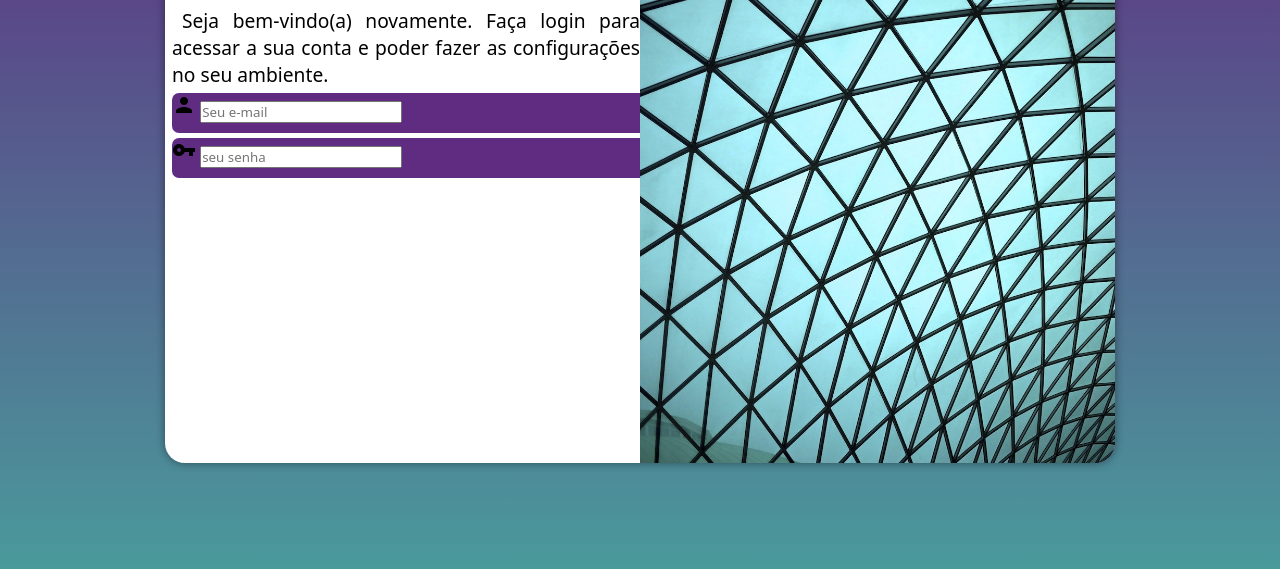
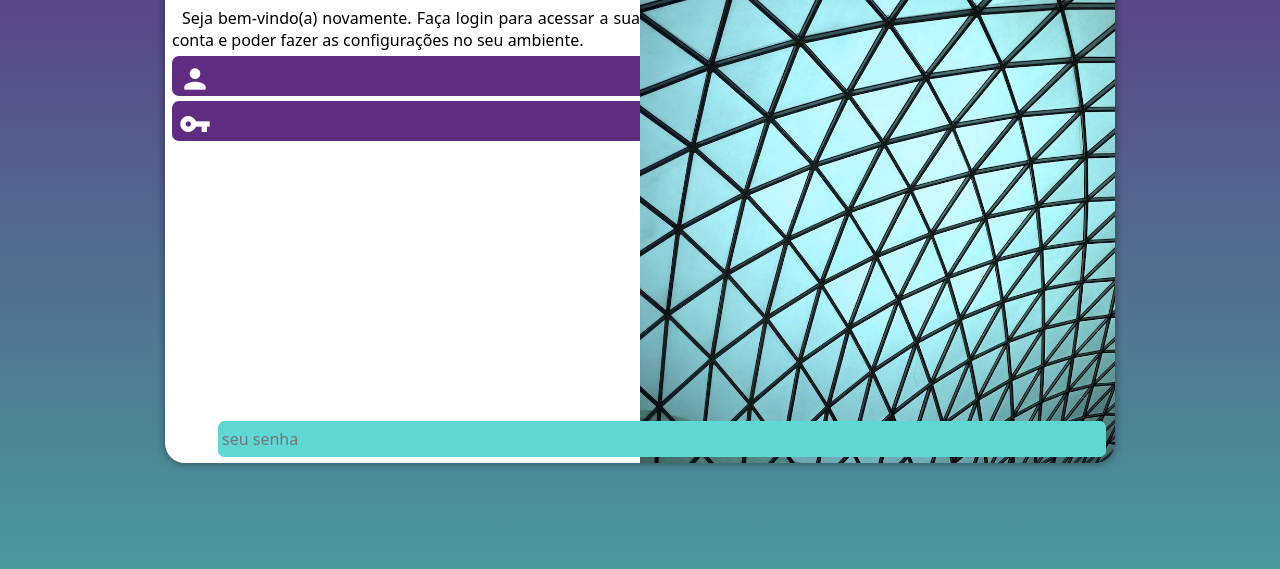
Before and after one commit to WillieSantos/projeto-login, a plain HTML site: page index.html in a window 1280 px wide. Shown: the part 187-756 px from the top of the page. Drawn offline with Linux system fonts and the light colour scheme.

Commit message:
att projeto-login

```diff
--- a/estilos/midia-query.css
+++ b/estilos/midia-query.css
@@ -33,11 +33,12 @@
 
     section#login {
         width: 950px;
+
     }
 
     section#login > div#imagem {
         float: right;
-        width: 50%;
+        width:50%;
         height: 100%;
     }
 
@@ -51,7 +52,7 @@
     }
 
     div#formulario > p {
-        font-size: 1.2em;
+        font-size: 1em;
     }
 
 
--- a/estilos/style.css
+++ b/estilos/style.css
@@ -29,16 +29,17 @@ section#login {
     position: absolute;
     top: 50%;
     left: 50%;
-    transform: translate(-50%, -50%);
+
     background-color: white;
     width: 250px;
     height: 500px;
     border-radius: 20px;
     overflow: hidden;
     box-shadow: 0px 0px 10px rgba(0, 0, 0, 0.436);
-
+    transform: translate(-50%, -50%);
     transition: width 0.3s, height 0.3s;
     transition-timing-function: ease;
+
 }
 
 section#login > div#imagem {
@@ -68,6 +69,7 @@ div#formulario > p {
 
 form > div.campo {
     background-color: #5f2c82;
+    border: 2px solid #5f2c82;
     width: 100%;
     display: block;
     height: 40px;
@@ -79,6 +81,23 @@ div.campo > label {
     display: none;
 }
 
+div.campo > i {
+    color: white;
+    font-size: 2em;
+    width: 40px;
+    padding: 5px;
+}
+
+div.campo > input {
+    background-color: #5fd7d3;
+    font-size: 1em;
+    width: calc(100% - 44px);
+    height: 100%;
+    border: 0;
+    border-radius: 7px;
+    padding: 4px;
+    transform: translate(44px, -42px)
+}
 form > input[type=submit] {
     display: block;
     font-size: 1em;
@@ -114,6 +133,6 @@ form > a.botao:hover {
     background-color: #5ac4c1;
 }
 
-form > a.botao > span {
+form > a.botao > i {
     font-size: 0.8em;
 }
--- a/index.html
+++ b/index.html
@@ -20,18 +20,18 @@
                 <p>Seja bem-vindo(a) novamente. Faça login para acessar a sua conta e poder fazer as configurações no seu ambiente.</p>
                 <form action="login.php" method="post" autocomplete="on">
                     <div class="campo">
-                        <span class="material-icons md-18">person</span>
+                        <i class="material-icons md-18">person</i>
                         <input type="email" name="login" id="ilogin" placeholder="Seu e-mail" autocomplete="email" required maxlength="30">
                         <label for="ilogin">Login</label>
                     </div>
                     <div class="campo">
-                        <span class="material-icons md-18">vpn_key</span>
+                        <i class="material-icons md-18">vpn_key</i>
                         <input type="password" name="senha" id="isenha" placeholder="seu senha" autocomplete="current-password" required minlength="8" maxlength="20">
                         <label for="isenha">Senha</label>
                     </div>
                     <input type="submit" value="Entrar">
                     <a href="esqueci.html" class="botao">
-                        Esqueci a senha  <span class="material-icons md-18">mail</span>
+                        Esqueci a senha  <i class="material-icons md-18">mail</i>
                     </a>
                 </form>
             </div>
```
